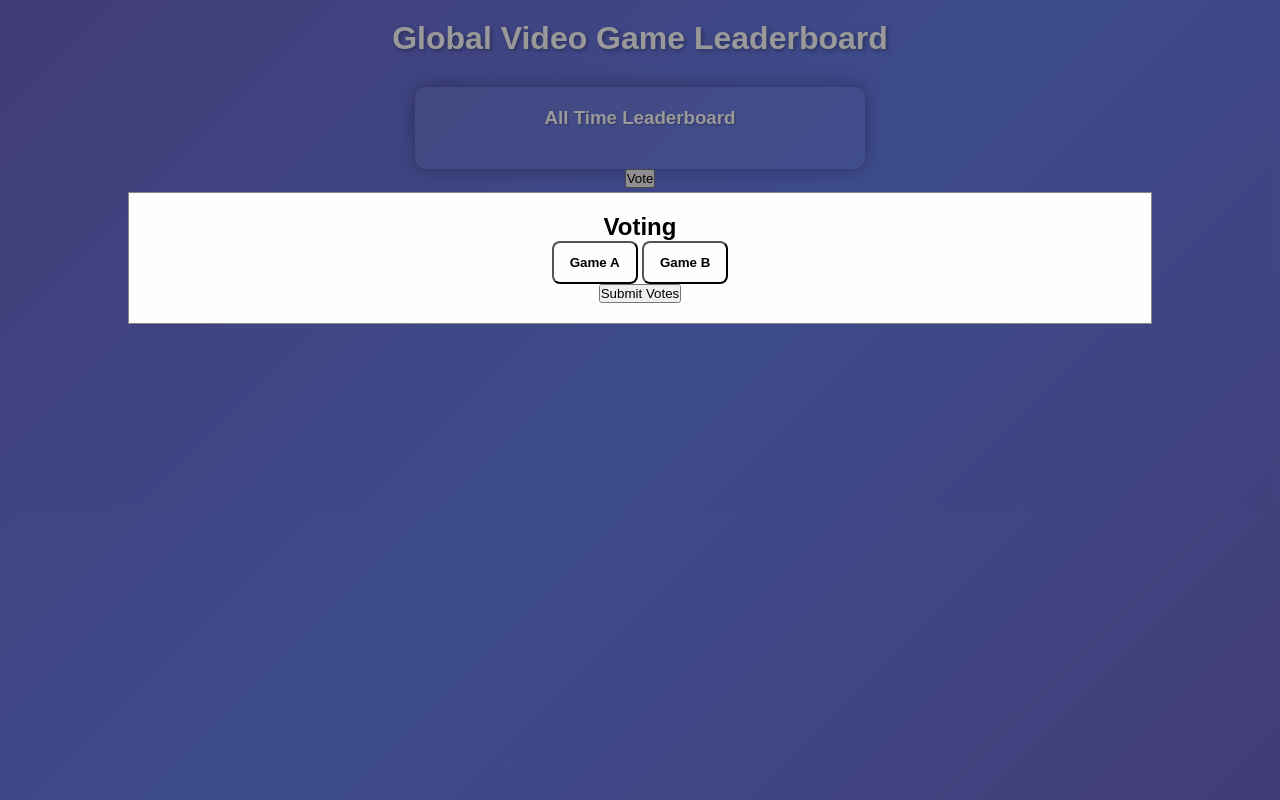
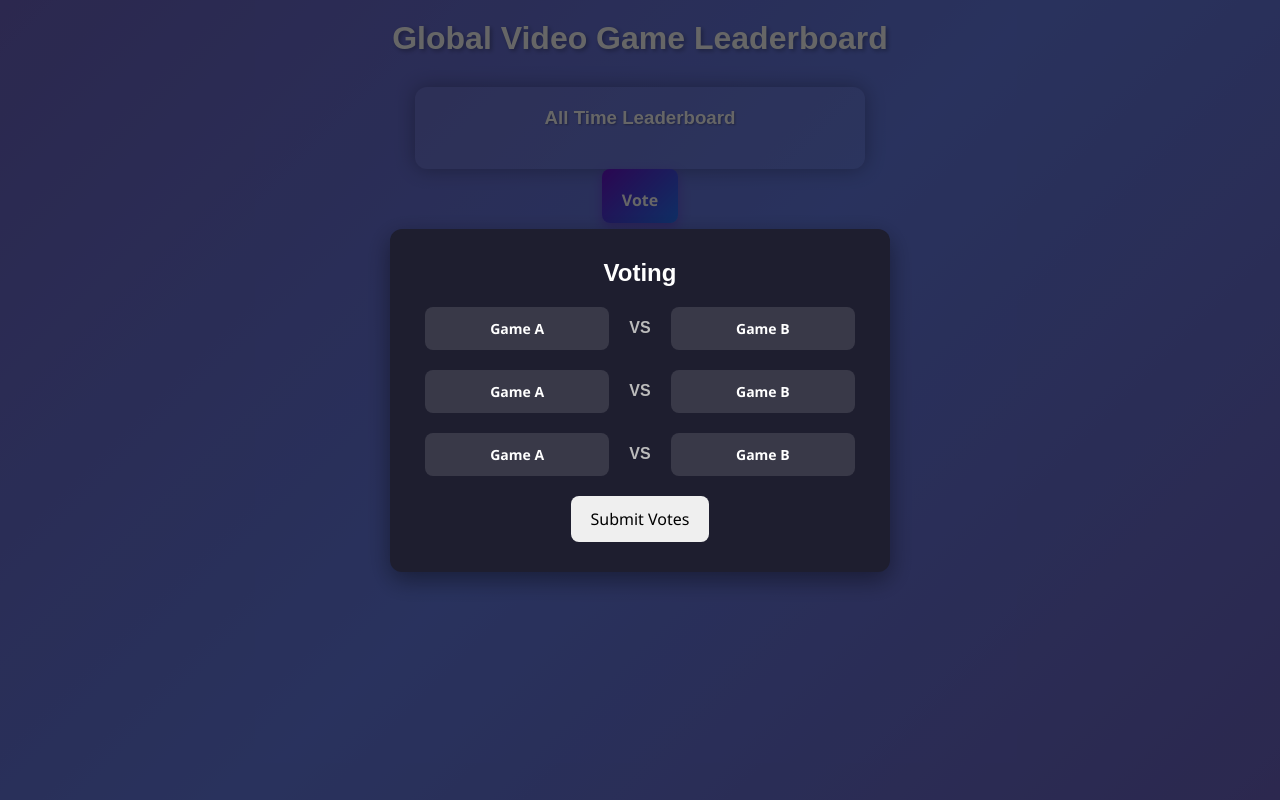
Before and after one commit to boandme/live-leaderboard, a plain HTML site: page leaderboard.html in a window 1280 px wide. Both pictures are taken after a click on the button "Vote". Drawn offline with Linux system fonts and the light colour scheme; no server answers.

Commit message:
v0.49(Almost done with phase 1, pair-voting system established)

```diff
--- a/leaderboard.css
+++ b/leaderboard.css
@@ -5,6 +5,31 @@ body {
   margin: 0;
   padding: 20px;
   text-align: center;
+}
+button {
+  font-family: 'Segoe UI', sans-serif;
+  font-size: 16px;
+  padding: 12px 20px;
+  border: none;
+  border-radius: 8px;
+  cursor: pointer;
+  transition: all 0.2s ease;
+}
+#voteBtn {
+  background: linear-gradient(135deg, #6a11cb, #2575fc); /* Purple to blue */
+  color: white;
+  font-weight: bold;
+  box-shadow: 0 4px 12px rgba(106, 17, 203, 0.4);
+  padding-top: 20px;
+}
+#voteBtn:hover {
+  background: linear-gradient(135deg, #7d2ae8, #3b8dff);
+  transform: translateY(-2px);
+  box-shadow: 0 6px 14px rgba(106, 17, 203, 0.5);
+}
+#voteBtn:active {
+  transform: translateY(1px);
+  box-shadow: 0 3px 8px rgba(106, 17, 203, 0.4);
 }
 
 /* General page styling */
@@ -86,25 +111,63 @@ h3 {
 
 
 #modal {
-  display: none;
+  display: none; /* hidden by default */
   position: fixed;
-  z-index: 1;
-  left: 0;
-  top: 0;
+  z-index: 1000;
+  top: 0; left: 0;
   width: 100%;
   height: 100%;
-  overflow: auto;
-  background-color: rgb(0,0,0); /* Fallback color */
-  background-color: rgba(0,0,0,0.4); /* Black w/ opacity */
+
+  background: rgba(0, 0, 0, 0.6); /* dim background */
+
+  /* Center modal content */
+
+  justify-content: center;
+  align-items: center;
 }
 
-/* Modal Content/Box */
+/* Modal content box */
 #modal-content {
-  background-color: #fefefe;
-  margin: 15% auto; /* 15% from the top and centered */
-  padding: 20px;
-  border: 1px solid #888;
-  width: 80%; /* Could be more or less, depending on screen size */
+  background: #1e1e2f; /* dark purple-blue */
+  padding: 30px;
+  border-radius: 12px;
+  width: 500px;
+  max-width: 90%;
+  box-shadow: 0 8px 24px rgba(0,0,0,0.4);
+  text-align: center;
+}
+
+#modal-content h2 {
+  margin-bottom: 20px;
+  color: white;
+  font-size: 24px;
+}
+
+.vote-pair {
+  display: flex;
+  align-items: center;
+  justify-content: center;
+  margin-bottom: 20px; /* space between pairs */
+}
+
+.vs-label {
+  margin: 0 15px;
+  color: #bbb;
+  font-weight: bold;
+  font-size: 16px;
+}
+
+.vote-choice {
+  flex: 1;
+  padding: 12px;
+  margin: 0 5px;
+  border-radius: 8px;
+  border: none;
+  cursor: pointer;
+  background: linear-gradient(135deg, #6a11cb, #2575fc);
+  color: white;
+  font-size: 14px;
+  transition: all 0.2s ease;
 }
 
 .vote-options {
@@ -125,23 +188,18 @@ h3 {
   text-align: center;
   font-weight: bold;
 }
-.vote-choice.selected {
-  background-color: #ff6b6b;
-  color: white;
-  font-weight: bold;
-}
-
 .vote-choice:hover {
-  background: rgba(255,255,255,0.2);
-  transform: scale(1.05);
+  background: linear-gradient(135deg, #7d2ae8, #3b8dff);
+  transform: translateY(-2px);
 }
 
 /* Selected choice */
 .vote-choice.selected {
-  background: #ff6b6b;
+  background: linear-gradient(135deg, #ff8a00, #ff2e63); /* orange-pink highlight */
   font-weight: bold;
-  color: white;
+  box-shadow: 0 0 12px rgba(255, 138, 0, 0.6);
 }
+
 
 /* Reset and base styles */
 * {
--- a/leaderboard.html
+++ b/leaderboard.html
@@ -24,7 +24,21 @@
 
                 <div class="vote-pair" data-pair="1">
                         <button id = "choice-1" class = "vote-choice"  onclick = "selectChoice(this)"> Game A </button>
+                        <span class="vs-label">VS</span>
                         <button id = "choice-2" class = "vote-choice" onclick = "selectChoice(this)">Game B</button>
+
+                </div>
+
+                <div class="vote-pair" data-pair="2">
+                        <button id = "choice-3" class = "vote-choice"  onclick = "selectChoice(this)"> Game A </button>
+                        <span class="vs-label">VS</span>
+                        <button id = "choice-4" class = "vote-choice" onclick = "selectChoice(this)">Game B</button>
+
+                </div>
+                <div class="vote-pair" data-pair="3">
+                        <button id = "choice-5" class = "vote-choice"  onclick = "selectChoice(this)"> Game A </button>
+                        <span class="vs-label">VS</span>
+                        <button id = "choice-6" class = "vote-choice" onclick = "selectChoice(this)">Game B</button>
 
                 </div>
                 <button id = 'submitVote' onclick = > Submit Votes </button>
--- a/leaderboard.js
+++ b/leaderboard.js
@@ -63,12 +63,16 @@ function selectChoice(button) {
 
 function updateScreen(){
   // Update the voting choice buttons every time after data is retrieved - Generate random list
-  for(let j = 0; j < 2;j++){
+  for(let j = 0; j < 6;j++){
       var val = Math.floor(Math.random()*(Object.values(rankings).length))
       val = rankings[val].name
       randomGames.push(val)
 
     }
+  // Remove the selected class from all buttons so that highlight does not show
+  document.querySelectorAll('.vote-choice').forEach(btn => {
+  btn.classList.remove('selected');
+  });
 
 
 
@@ -77,6 +81,10 @@ function updateScreen(){
   // Physically update the vote options
   document.getElementById("choice-1").innerHTML = randomGames[0]
   document.getElementById("choice-2").innerHTML = randomGames[1]
+  document.getElementById("choice-3").innerHTML = randomGames[2]
+  document.getElementById("choice-4").innerHTML = randomGames[3]
+  document.getElementById("choice-5").innerHTML = randomGames[4]
+  document.getElementById("choice-6").innerHTML = randomGames[5]
 }
 
 
@@ -142,7 +150,7 @@ var submitBtn = document.getElementById('submitVote')
 
 
 btn.onclick = function() {
-  modal.style.display = "block";
+  modal.style.display = "flex";
 }
 
 submitBtn.onclick = function() {
@@ -158,6 +166,16 @@ submitBtn.onclick = function() {
       finalVotes.push(null);
 }
   });
+  for(let k = 0; k < finalVotes.length; k++){
+    if(finalVotes[k] != null){
+      addVote(finalVotes[k]);
+    }
+  }
+  // Reset randomGames
+  randomGames = [];
+  finalVotes = [];
+  updateScreen();
+
 }
 
 
```
